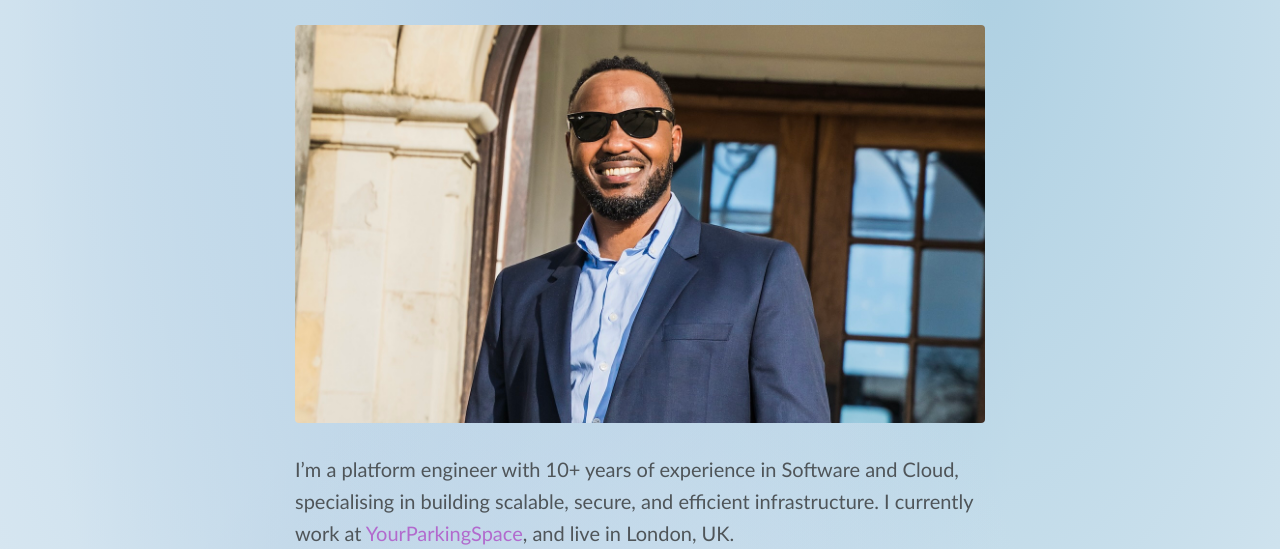
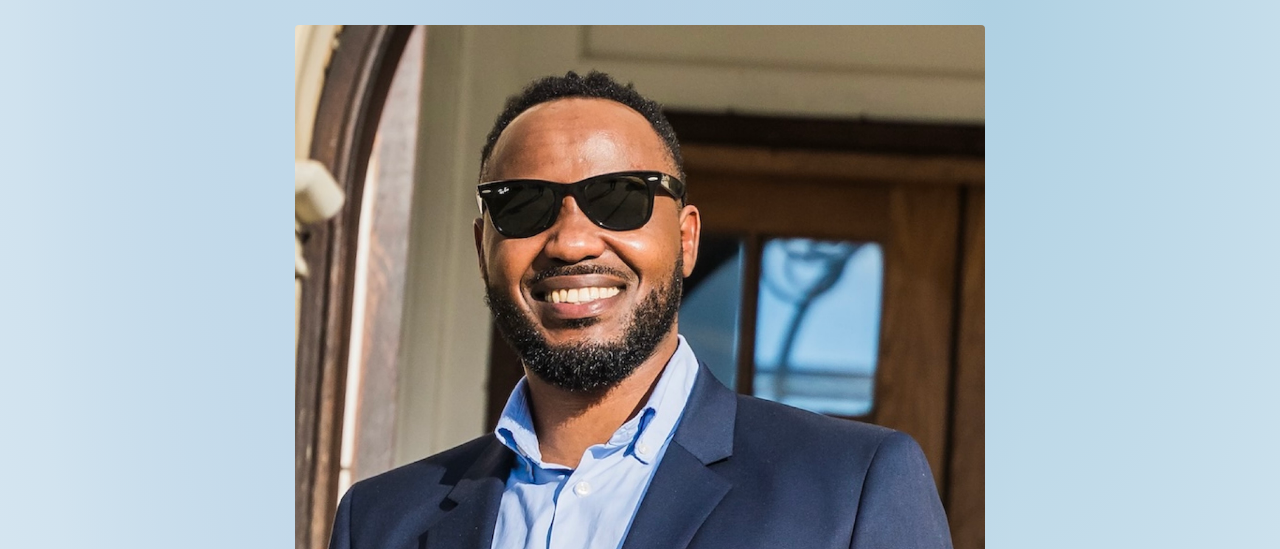
Before and after one commit to kabandr/kabandr.github.io, an Astro site: page /about in a window 1280 px wide. Shown: the part 251-800 px from the top of the page. Built offline with nearby package versions, Linux system fonts and the light colour scheme; Astro itself is replaced by a stand-in of ours; a web font is replaced by a local one.

Commit message:
chore: update about page

```diff
--- a/src/pages/about.md
+++ b/src/pages/about.md
@@ -6,7 +6,7 @@ description: "About Me"
 
 # About Me
 
-![alt text](about-me.jpg)
+![alt text](personal-photo.jpg)
 
 I'm a platform engineer with 10+ years of experience in Software and Cloud, specialising in building scalable, secure, and efficient infrastructure. I currently work at [YourParkingSpace](https://www.yourparkingspace.co.uk/), and live in London, UK.
 
```
Also changed, not shown: src/pages/personal-photo.jpg (added), 1 other file.
